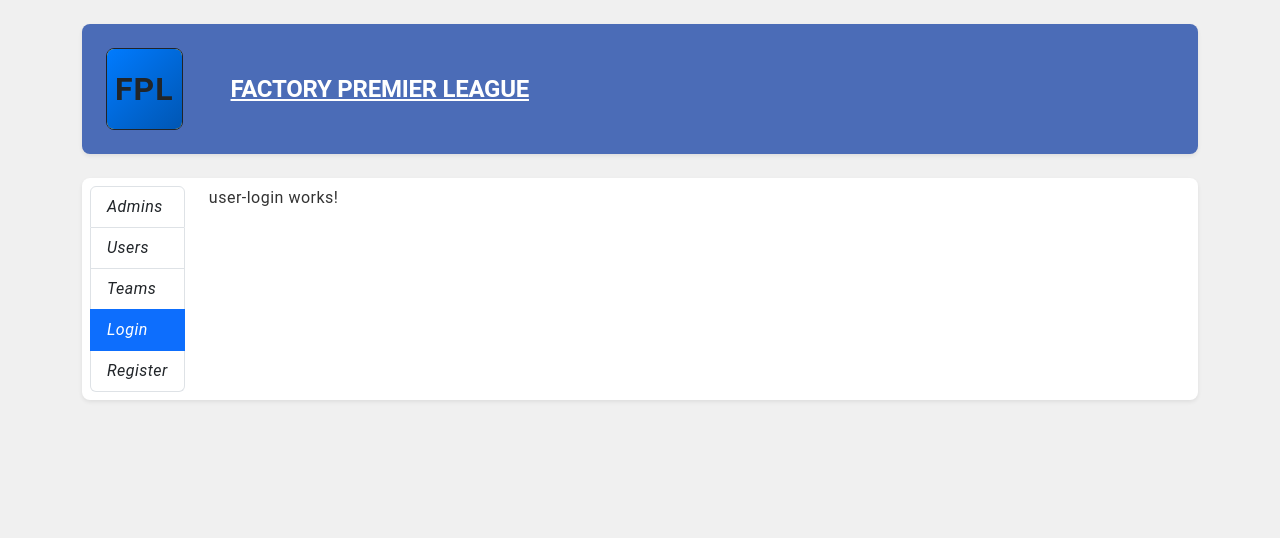
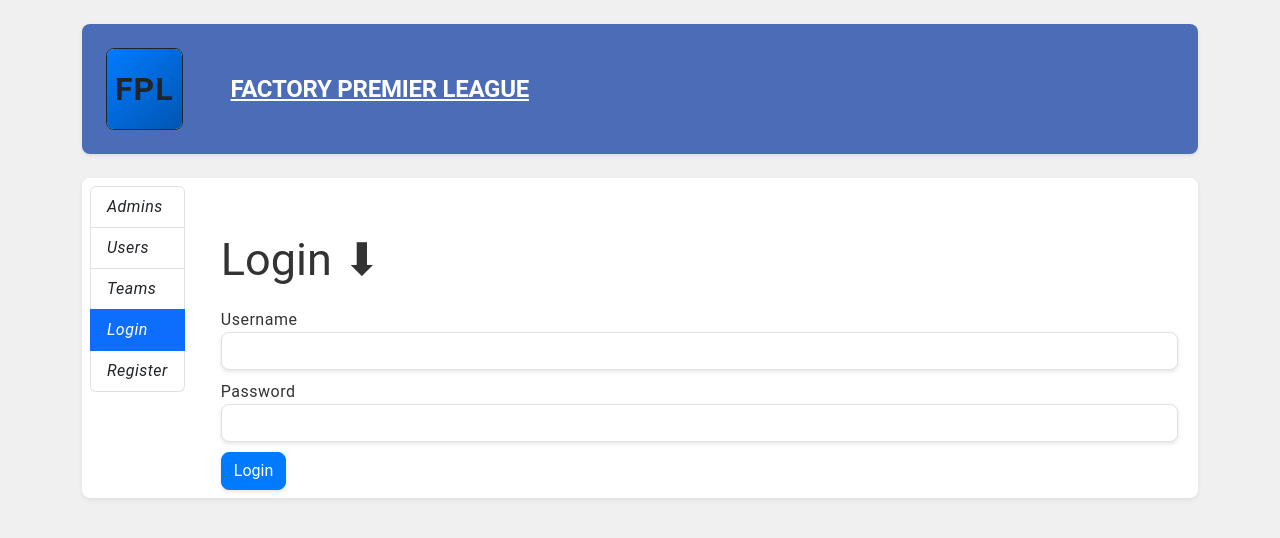
Before and after one commit to KonstantinosLougiakis/FPL--FactoryPremierLeague-, an Angular app in the folder FPLApp-Front/: page /login in a window 1280 px wide. Shown: the top 538 px of the page. Built offline with nearby package versions, Linux system fonts and the light colour scheme.

Commit message:
user-login component initial form

```diff
--- a/FPLApp-Front/src/app/components/user-login/user-login.component.css
+++ b/FPLApp-Front/src/app/components/user-login/user-login.component.css
@@ -0,0 +1,20 @@
+.form-group {
+    margin-bottom: 10px;
+}
+
+.form-control {
+    border-radius: 8px;
+    box-shadow: 0 2px 4px rgba(0, 0, 0, 0.1);
+    transition: transform 0.3s ease, box-shadow 0.3s ease;
+}
+
+.btn {
+    border-radius: 8px;
+    box-shadow: 0 2px 4px rgba(0, 0, 0, 0.1);
+    transition: transform 0.3s ease, box-shadow 0.3s ease;
+}
+
+.btn-primary {
+    background-color: #007bff;
+    border-color: #007bff;
+}
--- a/FPLApp-Front/src/app/components/user-login/user-login.component.html
+++ b/FPLApp-Front/src/app/components/user-login/user-login.component.html
@@ -1 +1,14 @@
-<p>user-login works!</p>
+<div class="container mt-5">
+    <h2>Login ⬇</h2>
+    <form (ngSubmit)="onSubmit() " [formGroup]="loginForm" #registerForm="ngForm">
+      <div class="form-group">
+        <label for="username">Username</label>
+        <input type="text" class="form-control" id="username" formControlName="username" required>
+      </div>
+      <div class="form-group">
+        <label for="password">Password</label>
+        <input type="password" class="form-control" id="password" formControlName="password" required>
+      </div>
+      <button type="submit" class="btn btn-primary">Login</button>
+    </form>
+  </div>
--- a/FPLApp-Front/src/app/components/user-login/user-login.component.ts
+++ b/FPLApp-Front/src/app/components/user-login/user-login.component.ts
@@ -1,12 +1,40 @@
-import { Component } from '@angular/core';
+import { Component, OnInit } from '@angular/core';
+import { Router } from '@angular/router';
+import { UserService } from 'src/app/shared/services/user.service';
+import { UserRegistrationComponent } from '../user-registration/user-registration.component';
+import { FormBuilder, FormGroup, Validators } from '@angular/forms';
+import { ReactiveFormsModule, FormsModule } from '@angular/forms';
 
 @Component({
   selector: 'app-user-login',
   standalone: true,
-  imports: [],
+  imports: [ReactiveFormsModule, FormsModule],
   templateUrl: './user-login.component.html',
   styleUrl: './user-login.component.css'
 })
 export class UserLoginComponent {
+  loginForm: FormGroup;
 
+  constructor(private fb: FormBuilder, private authService: UserService, private router: Router) {}
+
+  ngOnInit(): void {
+    this.loginForm = this.fb.group({
+      username: ['', Validators.required],
+      password: ['', Validators.required]
+    });
+  }
+
+  onSubmit(): void {
+    if (this.loginForm.valid) {
+      this.authService.login(this.loginForm.value).subscribe(
+        response => {
+          console.log('Login successful', response);
+          this.router.navigate(['/welcome']);
+        },
+        error => {
+          console.error('Login error', error);
+        }
+      );
+    }
+  }
 }
--- /dev/null
+++ b/FPLApp-Front/src/app/guards/auth.guard.ts
@@ -0,0 +1,5 @@
+import { CanActivateFn } from '@angular/router';
+
+export const authGuard: CanActivateFn = (route, state) => {
+  return true;
+};
--- /dev/null
+++ b/FPLApp-Front/src/app/shared/interfaces/auth.ts
@@ -0,0 +1,3 @@
+export interface Auth {
+
+}
--- a/FPLApp-Front/src/app/shared/services/user.service.ts
+++ b/FPLApp-Front/src/app/shared/services/user.service.ts
@@ -14,4 +14,8 @@ export class UserService {
   register(user: any): Observable<any> {
     return this.http.post<any>(this.apiUrl, user);
   }
+
+  login(user: any): Observable<any> {
+    return this.http.post<any>(this.apiUrl, user);
+  }
 }
```
Also changed, not shown: FPLApp-Front/src/app/services/auth.service.ts (added, +9 -0 lines).
